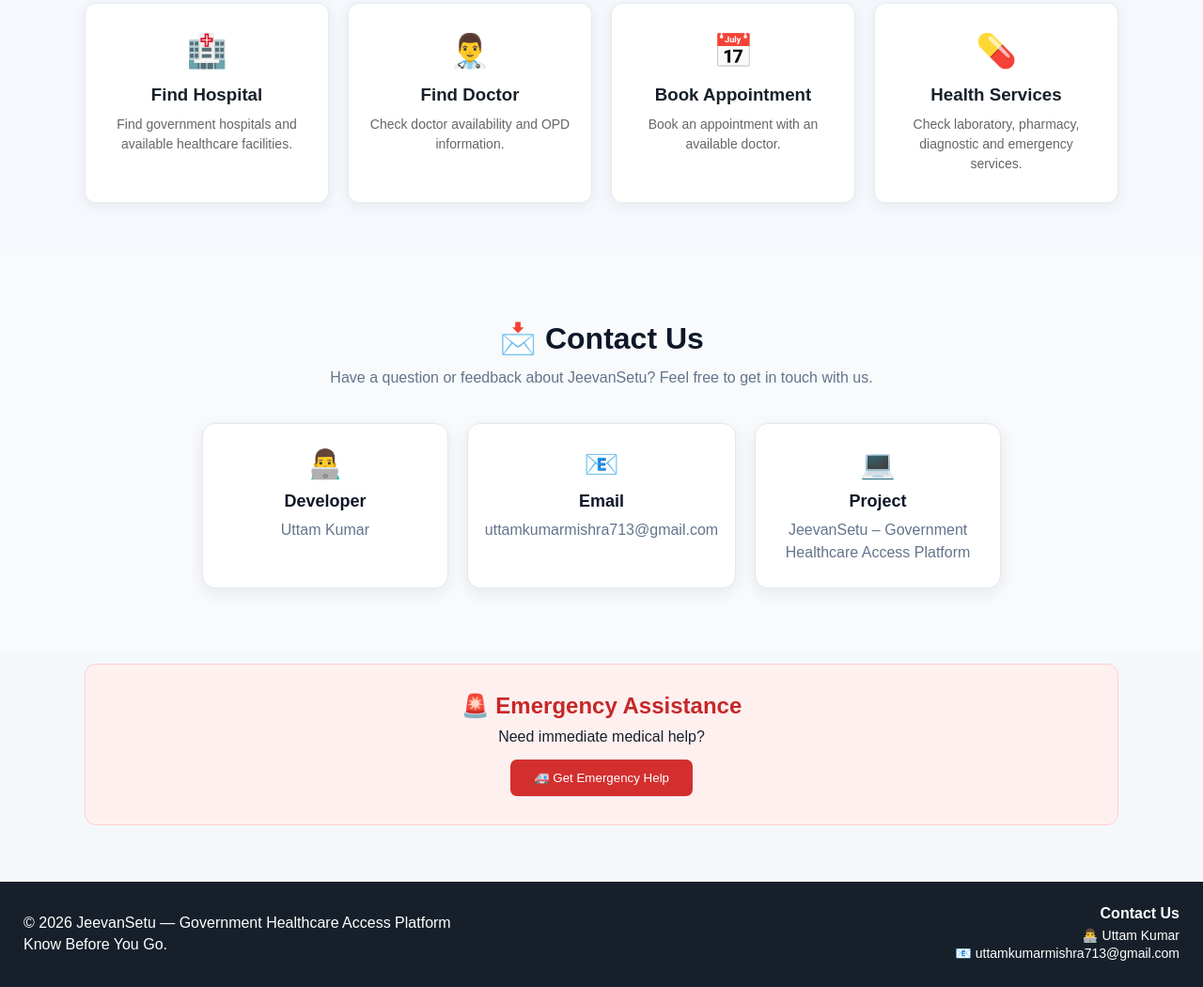
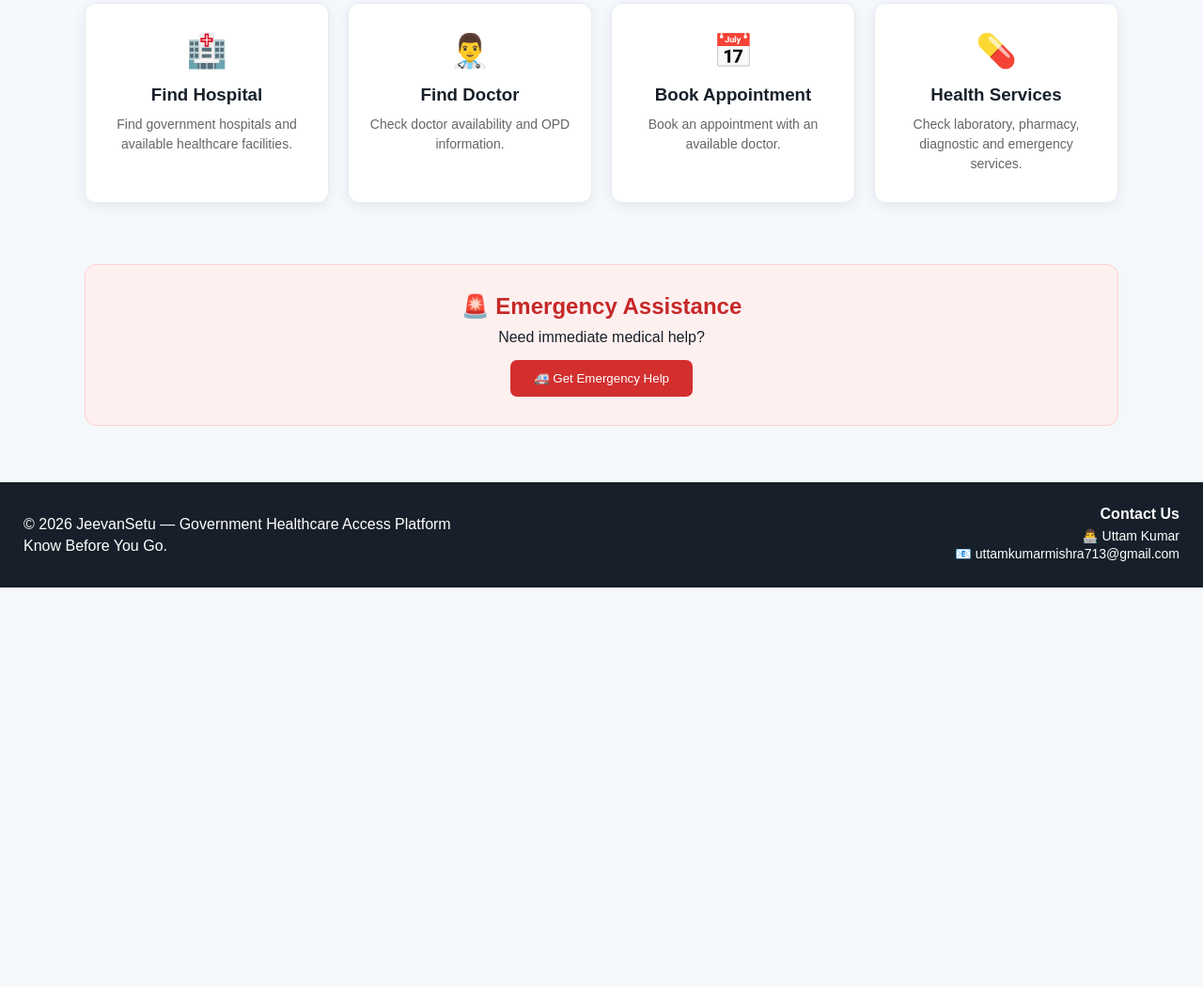
Before and after one commit to uttamkumarmishra713-star/JeevanSetu-New, a website: page index.html in a window 1280 px wide. Shown: the part 1165-2215 px from the top of the page at 94% size. After the commit the page ends 1790 px from the top, so only its background shows below. Drawn offline with Linux system fonts and the light colour scheme; no server answers.

Commit message:
Update index.html

```diff
--- a/index.html
+++ b/index.html
@@ -607,85 +607,6 @@
 
     </section>
 
-    <!-- CONTACT US -->
-
-<section class="contact-section" id="contact">
-
-    <div class="contact-header">
-
-        <h2>
-            📩 Contact Us
-        </h2>
-
-        <p>
-            Have a question or feedback about JeevanSetu?
-            Feel free to get in touch with us.
-        </p>
-
-    </div>
-
-
-    <div class="contact-card">
-
-        <div class="contact-item">
-
-            <div class="contact-icon">
-                👨‍💻
-            </div>
-
-            <div>
-                <h3>
-                    Developer
-                </h3>
-
-                <p>
-                    Uttam Kumar
-                </p>
-            </div>
-
-        </div>
-
-
-        <div class="contact-item">
-
-            <div class="contact-icon">
-                📧
-            </div>
-
-            <div>
-                <h3>
-                    Email
-                </h3>
-
-                <p>
-                    uttamkumarmishra713@gmail.com
-                </p>
-            </div>
-
-        </div>
-
-
-        <div class="contact-item">
-
-            <div class="contact-icon">
-                💻
-            </div>
-
-            <div>
-                <h3>
-                    Project
-                </h3>
-
-                <p>
-                    JeevanSetu – Government Healthcare Access Platform
-                </p>
-            </div>
-
-        </div>
-
-    </div>
-
-</section>
 
     <!-- EMERGENCY -->
 
```
